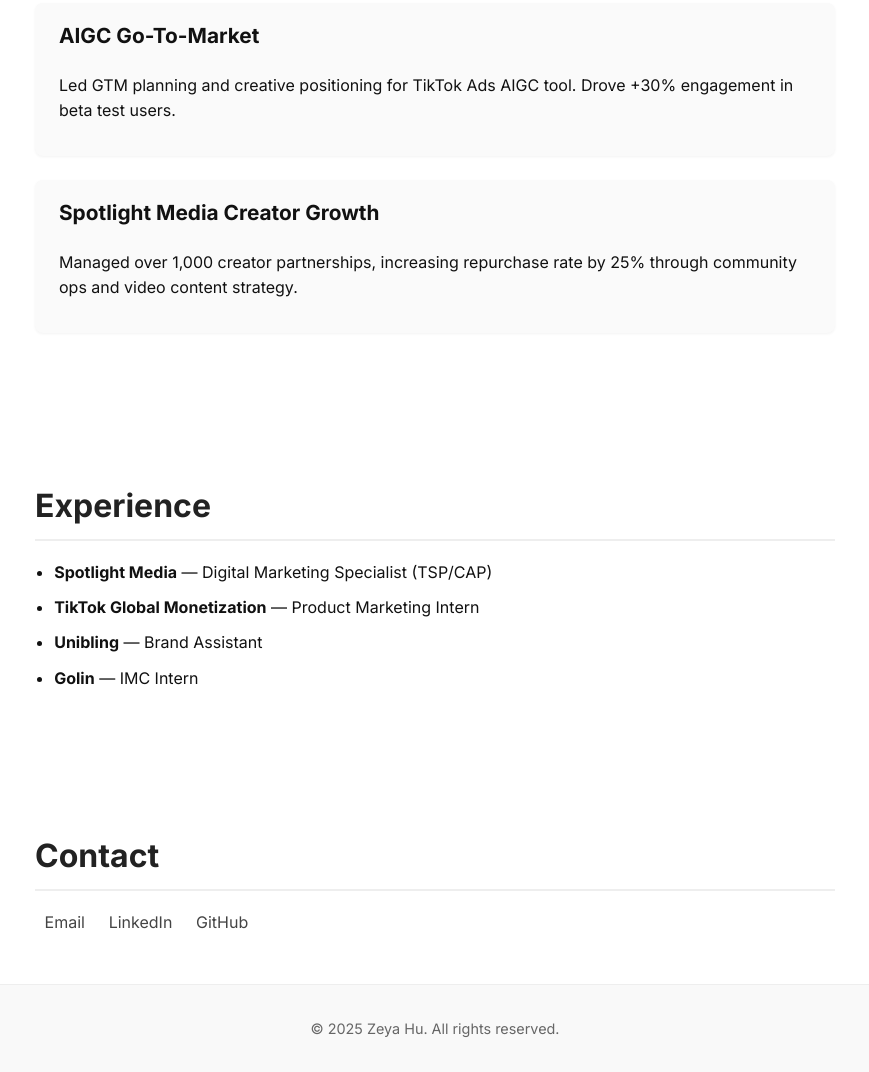
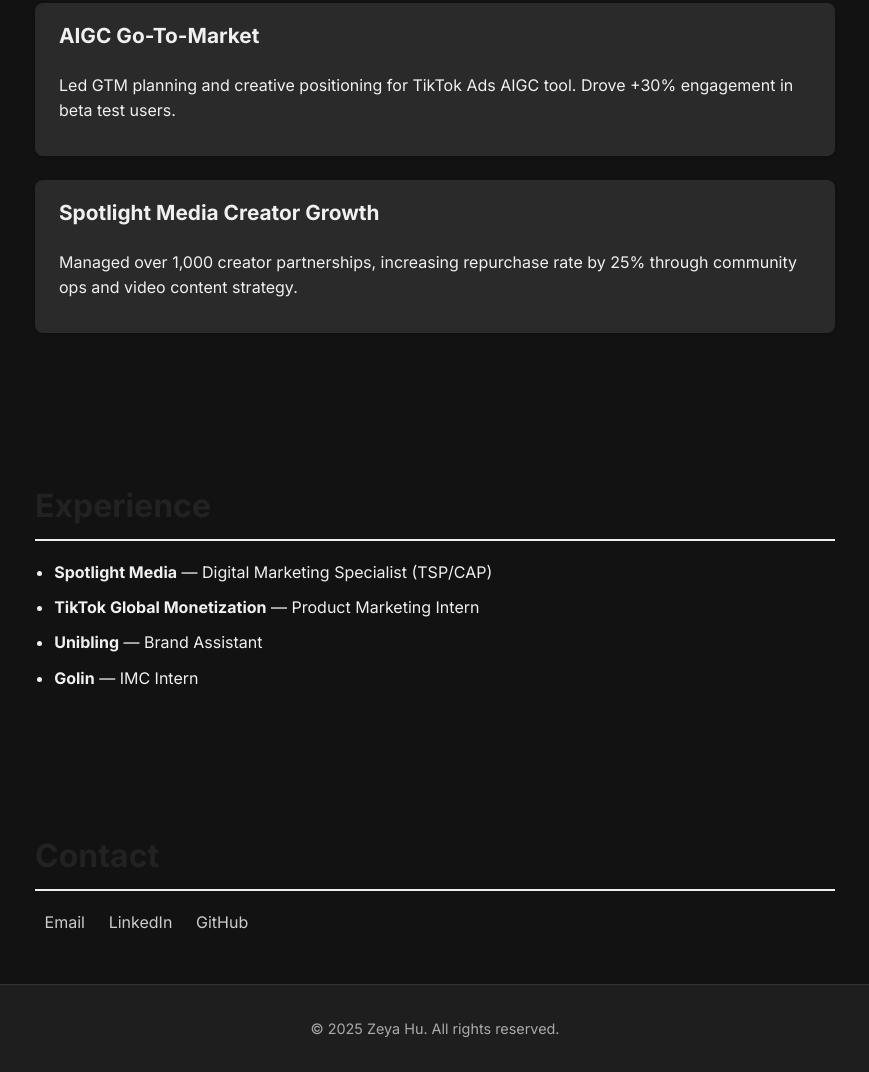
Before and after one commit to ZeyaHu/zeyahu.github.io, a plain HTML site: page index.html in a window 1280 px wide. Shown: the part 864-1936 px from the top of the page, without its empty margins (205-1074 px from the left). Drawn offline with Linux system fonts and the light colour scheme.

Commit message:
Update style.css
Color change from white to black

```diff
--- a/style.css
+++ b/style.css
@@ -1,15 +1,15 @@
 /* styles.css */
 
 body {
+  background-color: #121212;
+  color: #f0f0f0;
+  font-family: 'Inter', sans-serif;
+  line-height: 1.6;
   margin: 0;
-  font-family: 'Inter', sans-serif;
-  background: #ffffff;
-  color: #111;
-  line-height: 1.6;
 }
 
 header {
-  background: #f9f9f9;
+  background: #1e1e1e;
   padding: 2.5rem 1rem;
   text-align: center;
 }
@@ -33,13 +33,13 @@ nav {
 nav a {
   margin: 0 1rem;
   text-decoration: none;
-  color: #333;
+  color: #f0f0f0;
   font-weight: 600;
   transition: color 0.3s ease;
 }
 
 nav a:hover {
-  color: #0077ff;
+  color: #66ccff;
 }
 
 section {
@@ -57,11 +57,11 @@ h2 {
 }
 
 .project {
-  background: #fafafa;
+  background: #2a2a2a;
   padding: 1rem 1.5rem;
   margin-bottom: 1.5rem;
   border-radius: 8px;
-  box-shadow: 0 1px 3px rgba(0,0,0,0.05);
+  box-shadow: 0 1px 3px rgba(0,0,0,0.2);
 }
 
 .project h3 {
@@ -81,22 +81,22 @@ li {
   display: inline-block;
   margin: 0 0.6rem;
   text-decoration: none;
-  color: #444;
+  color: #ccc;
   font-weight: 500;
   transition: color 0.3s ease;
 }
 
 .contact a:hover {
-  color: #0077ff;
+  color: #66ccff;
 }
 
 footer {
   text-align: center;
   padding: 2rem 1rem;
-  background: #f9f9f9;
+  background: #1e1e1e;
   font-size: 0.9rem;
-  color: #666;
-  border-top: 1px solid #eee;
+  color: #aaa;
+  border-top: 1px solid #333;
 }
 
 @media (max-width: 600px) {
```
